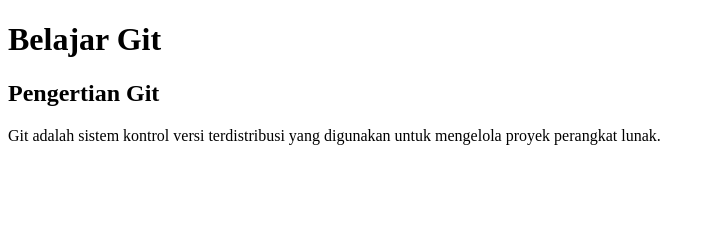
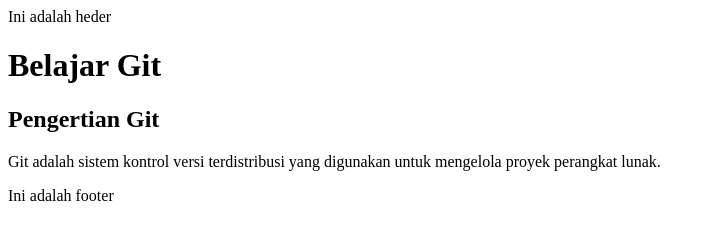
Before and after one commit to AZHIM8/Belajar, a plain HTML site: page index.html in a window 1280 px wide. Shown: the whole page, without its empty margins (0-715 px from the left). Drawn offline with Linux system fonts and the light colour scheme.

Commit message:
Menambahkan header dan footer

```diff
--- a/index.html
+++ b/index.html
@@ -6,11 +6,14 @@
     <title>Belajar Git</title>
 </head>
 <body>
+    <header>Ini adalah heder</header>
     <h1>Belajar Git</h1>
 
     <div>
         <h2>Pengertian Git</h2>
         <p>Git adalah sistem kontrol versi terdistribusi yang digunakan untuk mengelola proyek perangkat lunak.</p>
     </div>
+
+    <footer>Ini adalah footer</footer>
 </body>
 </html>
```
